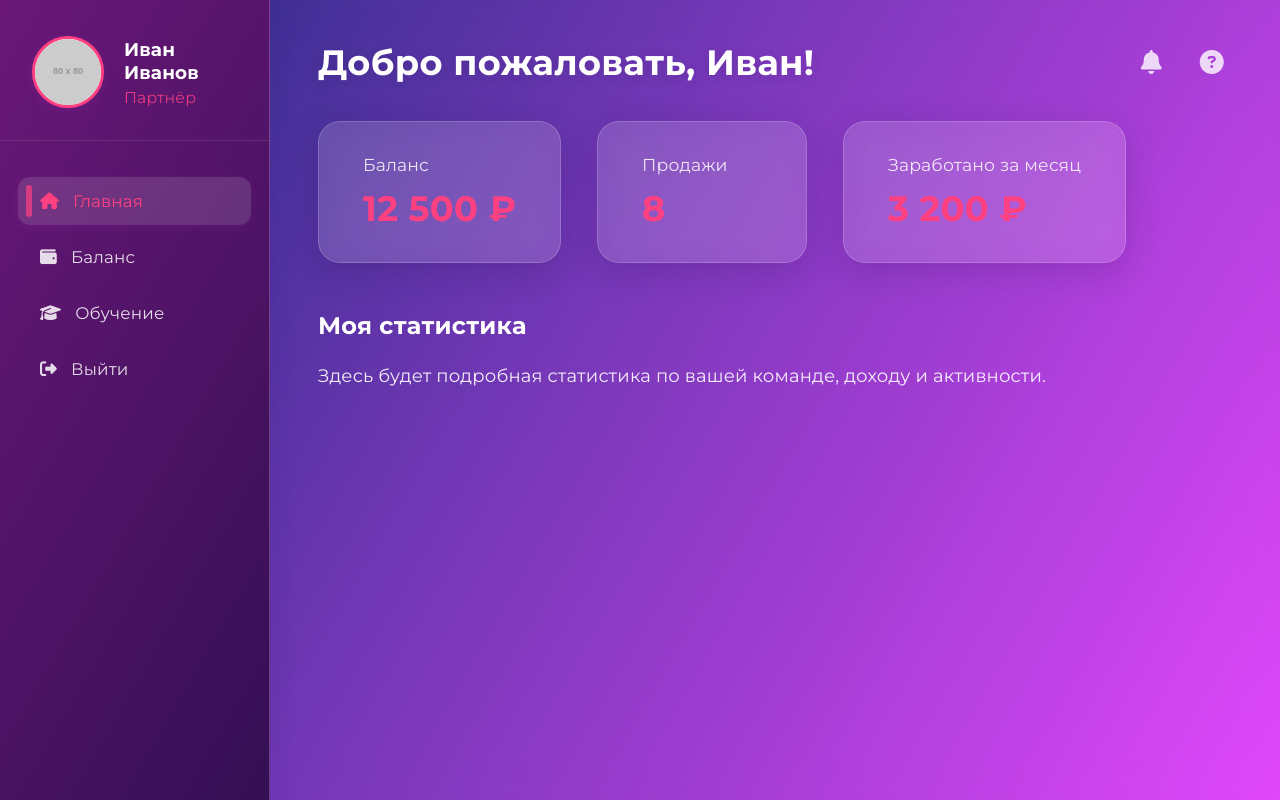
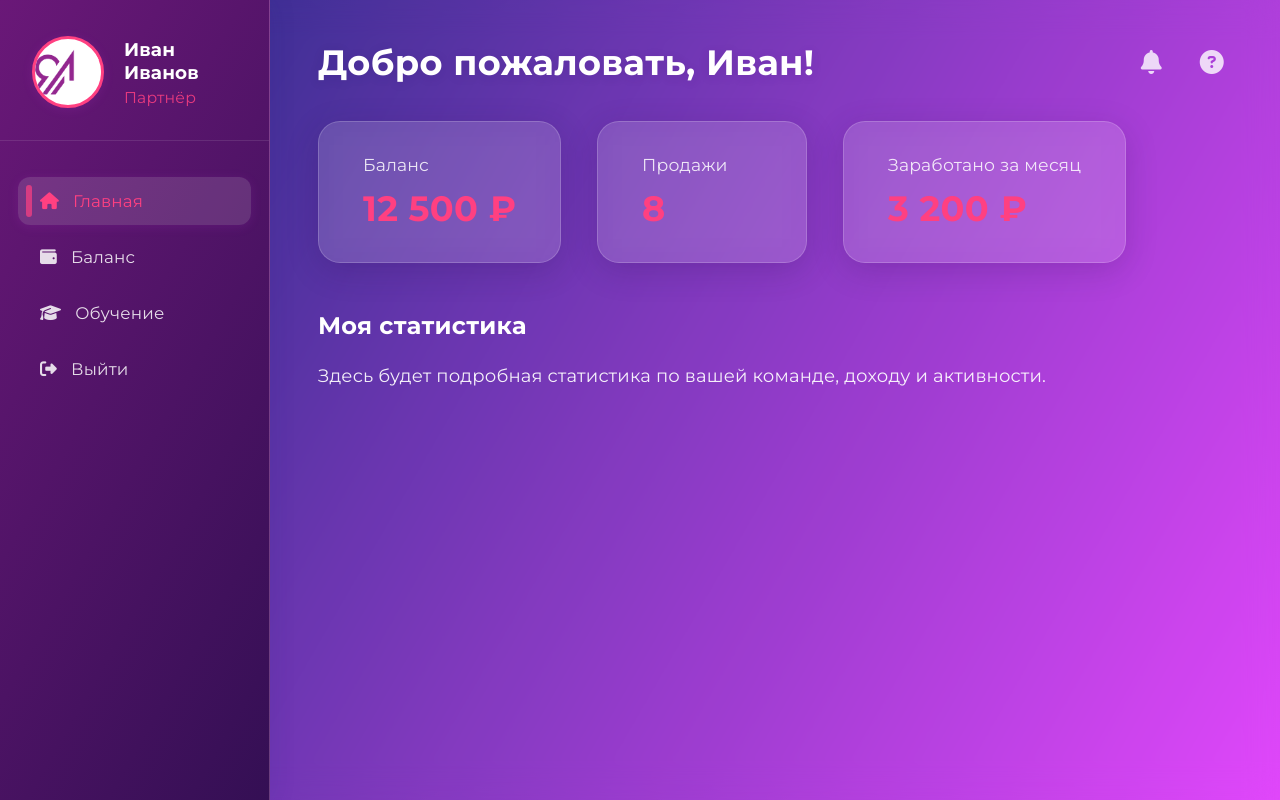
Before and after one commit to OiSmarket/dashboard-main, a plain HTML site: page index.html in a window 1280 px wide. Drawn offline with Linux system fonts and the light colour scheme; placeholder pictures from the web are drawn by us.

Commit message:
Update index.html

```diff
--- a/index.html
+++ b/index.html
@@ -21,7 +21,7 @@
   <div class="dashboard-container">
     <aside class="sidebar animate-fadein" id="sidebar">
       <div class="sidebar-header">
-        <img src="https://placehold.co/80x80" alt="Аватар" class="avatar">
+        <img src="Img/Logo.png" alt="Аватар" class="avatar">
         <div class="user-info">
           <div class="user-name">Иван Иванов</div>
           <div class="user-role">Партнёр</div>
```
